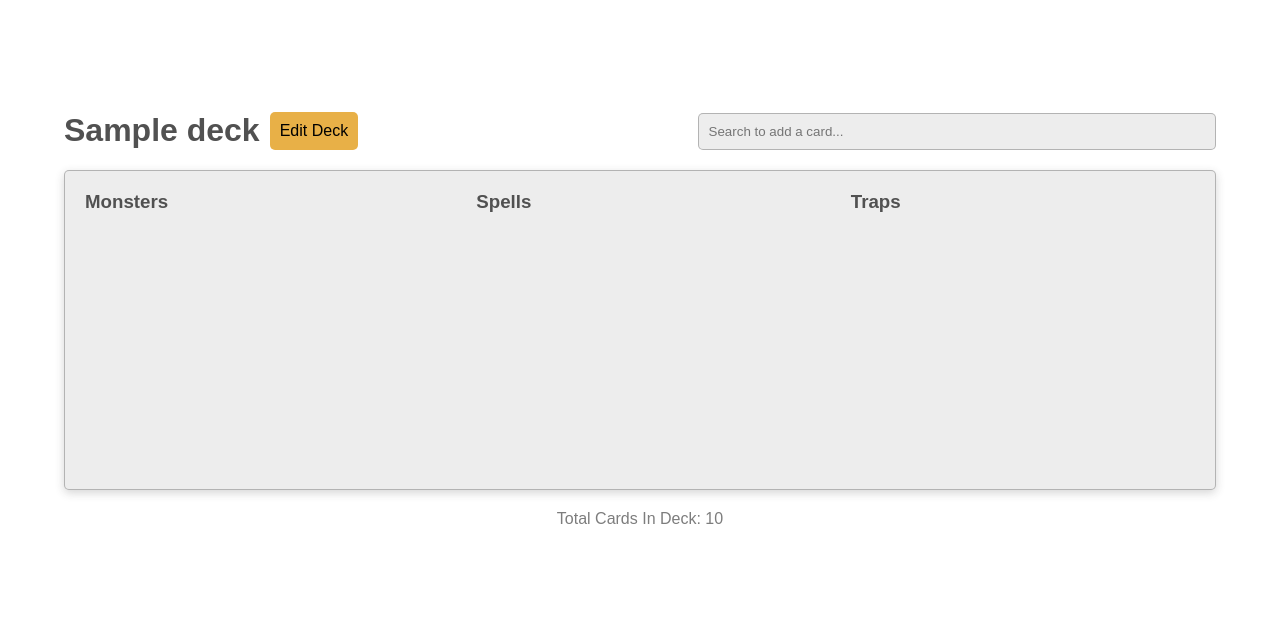
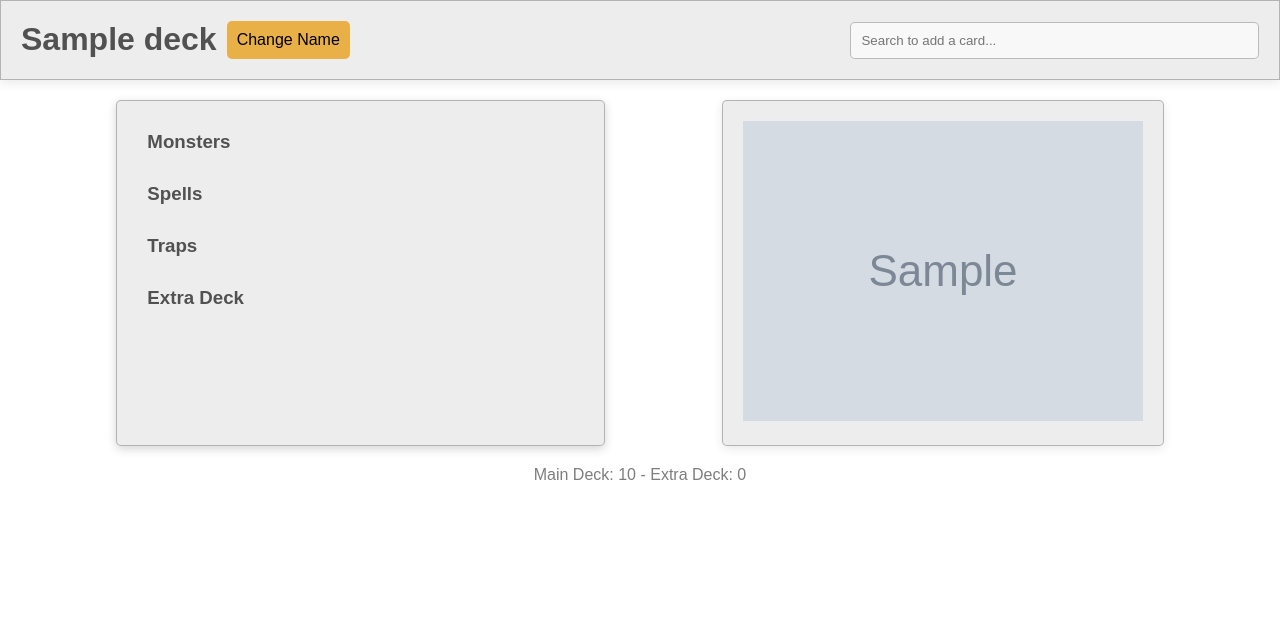
Before and after one commit to inmanjlai/Yu-Gi-Search, a Flask app: page /decks/1 in a window 1280 px wide. Shown: the part 79-718 px from the top of the page. Run offline with Flask 3, Linux system fonts and the light colour scheme; a user stored in the database is signed in; tables that the repository leaves empty hold one stand-in row (values such as "Sample post"); grey boxes marked "Sample" are stand-in pictures.

Commit message:
better deck page

```diff
--- a/app.py
+++ b/app.py
@@ -171,7 +171,6 @@
 
 def get_random_card():
     random_card = Card.query.order_by(func.random()).limit(1).first()
-    print(random_card)
 
     return random_card
 
@@ -186,11 +185,10 @@
 # APP ROUTES ->
 @app.route("/")
 def home():
-    random_card = get_random_card()
     recent_comments = get_recent_comments()
     recent_decks = get_recent_decks()
 
-    return render_template("home.html", random_card=random_card, recent_comments=recent_comments, recent_decks=recent_decks)
+    return render_template("home.html", recent_comments=recent_comments, recent_decks=recent_decks)
 
 @app.route("/cards/search/page/<int:page_number>", methods=["POST", "GET"])
 def search_paginated(page_number):
@@ -294,6 +292,8 @@
         if password_is_correct:
             login_user(user)
             return redirect("/")
+        else:
+            return render_template("login.html", error=error)
     else:
         return render_template("login.html", error=error)
 
@@ -351,13 +351,36 @@
     deck = Deck.query.get(deck_id)
     decklist = deck.get_decklist()
 
-    cards_in_deck = 0
-    for card in decklist:
-        cards_in_deck += card["quantity"]
+    main_deck_length = 0
+    for card in decklist['main_deck']:
+        main_deck_length += card["quantity"]
 
-    print(cards_in_deck)
+    extra_deck_length = 0
+    for card in decklist['extra_deck']:
+        extra_deck_length += card["quantity"]
 
-    return render_template("deck.html", deck=deck, decklist=decklist, total=cards_in_deck)
+    return render_template("deck.html", deck=deck, decklist=decklist, main_deck_length=main_deck_length, extra_deck_length=extra_deck_length)
+
+@app.route("/decklist/add-quantity/<int:deck_id>/<int:card_id>", methods=["POST"])
+def add_card_quantity(deck_id, card_id):
+    decklist = DeckList.query.filter(DeckList.card_id==card_id, DeckList.deck_id==deck_id).first()
+    decklist.quantity += 1
+
+    db.session.commit()
+    return {"response": decklist.quantity}
+
+@app.route("/decklist/del-quantity/<int:deck_id>/<int:card_id>", methods=["POST"])
+def del_card_quantity(deck_id, card_id):
+    decklist = DeckList.query.filter(DeckList.card_id==card_id, DeckList.deck_id==deck_id).first()
+    if decklist.quantity == 1:
+        db.session.delete(decklist)
+        db.session.commit()
+        return {"response": 0}
+    else:
+        decklist.quantity -= 1
+        db.session.commit()
+        return {"response": decklist.quantity}
+
 
 @app.route("/decks/<int:deck_id>/404")
 def card_not_found(deck_id):
--- a/static/new_styles.css
+++ b/static/new_styles.css
@@ -922,11 +922,6 @@
     color: #7d7d7d;
 }
 
-.hover-card-display {
-    position: absolute;
-    visibility: hidden;
-}
-
 .error {
     background-color: rgb(209, 65, 65);
     padding: 10px;
@@ -939,11 +934,12 @@
 }
 
 .decklist-page {
-    height: 80%;
-    width: 100%;
+    /* margin: 20px; */
+    min-height: 80%;
+    width: auto;
     display: flex;
     flex-direction: column;
-    justify-content: center;
+    /* justify-content: center; */
     align-items: center;
     gap: 20px;
 }
@@ -955,18 +951,26 @@
 .deck-info {
     display: flex;
     flex-direction: row;
-    width: 90%;
-    max-width: 1400px;
+    /* width: 50%; */
+    width: 100%;
+    /* max-width: 1100px; */
     gap: 20px;
     justify-content: space-between;
     align-items: flex-end;
+    background-color: rgba(237, 237, 237, 1);
+    padding: 20px;
+    border: 1px solid rgba(44, 44, 44, 0.3);
+    /* border-radius: 5px; */
+    box-shadow: 0 3px 10px rgba(44, 44, 44, 0.1);
+    position: sticky;
+    top: 0;
+    z-index: 10000;
 }
 
 .deck-info > div {
     display: flex;
     flex-direction: column;
     gap: 20px;
-    max-width: 70ch;
 }
 
 
@@ -985,28 +989,71 @@
     cursor: pointer;
 }
 
+.decklist-area {
+    display: flex;
+    width: 100%;
+    justify-content: space-evenly;
+    min-height: 90%;
+}
+
+.card-display {
+    background-color: rgba(237, 237, 237, 1);
+    height: max-content;
+    padding: 20px;
+    position: sticky;
+    border: 1px solid rgba(44, 44, 44, 0.3);
+    border-radius: 5px;
+    box-shadow: 0 3px 10px rgba(44, 44, 44, 0.1);
+    top: 100px;
+    z-index: 1;
+}
+
 .decklist-container {
     display: flex;
-    flex-direction: row;
+    flex-direction: column;
     flex-wrap: wrap;
-    gap: 25px;
+    gap: 10px;
     padding: 20px;
+    min-width: 489px;
     background-color: rgb(237, 237, 237);
     border-radius: 5px;
     border: 1px solid rgba(44, 44, 44, 0.3);
-    /* max-height: 80%; */
-    min-height: 50%;
     box-shadow: 0 3px 10px rgba(44, 44, 44, 0.2);
-    max-width: 1400px;
-    width: 90%;
+    max-width: 1100px;
+    align-items: flex-start;
+    justify-content: flex-start;
     overflow: auto;
 }
+
+.card-types {
+    display: flex;
+    flex-direction: column;
+    justify-content: flex-start;
+    align-items: flex-start;
+    /* width: 100%; */
+    height: max-content;
+    max-width: 500px;
+    width: 100%;
+    gap: 10px;
+    padding: 10px;
+}
+
+.card-btns {
+    display: flex;
+    flex-direction: row;
+    /* outline: 2px solid red; */
+}
+
+.card-btns form {
+    width: 50%;
+}
+
 
 .type-container {
     display: flex;
     flex-direction: column;
     gap: 10px;
-    flex-grow: 1;
+    /* flex-grow: 1; */
     max-width: 33%;
     position: relative;
 }
@@ -1021,6 +1068,13 @@
     justify-content: space-between;
     align-items: center;
     cursor: pointer;
+    width: 100%;
+    max-width: 500px;
+    /* max-width: 50%; */
+}
+
+.type-h3 {
+    max-width: 40%;
 }
 
 .decklist-card p {
@@ -1055,7 +1109,7 @@
     padding: 10px;
     border: 1px solid rgba(44, 44, 44, 0.3);
     border-radius: 5px;
-    background-color: rgba(237, 237, 237, 1);
+    background-color: rgba(248, 248, 248, 1);
     flex-grow: 1;
     /* max-width: 400px; */
     /* align-self: flex-end; */
--- a/static/scripts/addCardScript.js
+++ b/static/scripts/addCardScript.js
@@ -2,8 +2,6 @@
 
 const split = window.location.href.split("/")
 let deck_id = split[split.length - 1]
-
-const deck = {id: 22}
 
 addCardSearchbar.addEventListener("input", async(e) => {
 
@@ -15,7 +13,7 @@
         cardList = await listOfCards.json()
 
         dropdown.innerHTML = ""
-        dropdown.style.opacity = 1
+        dropdown.style.display = "flex"
         cardList.forEach(card => {
             dropdown.innerHTML += `
                 <form action="/decklist/${deck_id}/${card.id}" method="POST">
@@ -28,7 +26,7 @@
 
     if (text.length === 0) {
         dropdown.innerHTML = ""
-        dropdown.style.opacity = 0
+        dropdown.style.display = "none"
     }
 })
 
@@ -36,6 +34,4 @@
     let text = addCardSearchbar.value
     const dropdown = document.querySelector(".add-card-dropdown")
 
-    console.log(e.target)
-
 })
--- a/static/scripts/exampleScript.js
+++ b/static/scripts/exampleScript.js
@@ -11,7 +11,6 @@
         dropdown.innerHTML = ""
         dropdown.style.opacity = 1
         cardList.forEach(card => {
-            console.log(card.name)
             dropdown.innerHTML += `<a href='/card/${card.id}'>${card.name}</a>`
         })
 
--- a/static/scripts/mouseOverCard.js
+++ b/static/scripts/mouseOverCard.js
@@ -1,23 +1,35 @@
-let cardDisplay = document.querySelector(".hover-card-display")
+let cardDisplay = document.querySelector(".card-display")
 
-console.log(cardDisplay.children[0].src)
+console.log("HELLO WORLD")
 
-window.addEventListener("mouseover", async(e) => {
-    if(e.target.classList.contains("decklist-card") || e.target.classList.contains("cardnamespan") || e.target.classList.contains("cardnamep")) {
-        let card_to_fetch = e.target.children[0].children[0].innerText
-        let img = await (await fetch(`/card/${card_to_fetch}/img`)).json()
-        console.log(img.img_url)
+const displayCard = (img_url) => {
+    cardDisplay.children[0].src = img_url
+}
 
-        // cardDisplay.style.visibility = "visible"
-        cardDisplay.style.left = e.pageX
-        cardDisplay.style.top = e.pageY
+// const split = window.location.href.split("/")
+// let deck_id = split[split.length - 1]
 
-        cardDisplay.children[0].src = img.img_url
+const addCardQuantity = async(e) => {
+    const card_id = e.target.id.split("add-card-btn-")[1]
 
-        console.log(e.pageX)
-        console.log(cardDisplay.style.left)
+    const card_quantity_span = document.querySelector(`.card-${card_id}-quantity`)
+
+    const req = await (await fetch(`/decklist/add-quantity/${deck_id}/${card_id}`, {method: "POST"})).json()
+
+    card_quantity_span.innerText = req.response
+}
+
+const delCardQuantity = async(e) => {
+    const card_id = e.target.id.split("del-card-btn-")[1]
+    const cardContainer = document.querySelector(`.decklist-card-${card_id}`)
+
+    const card_quantity_span = document.querySelector(`.card-${card_id}-quantity`)
+
+    const req = await (await fetch(`/decklist/del-quantity/${deck_id}/${card_id}`, {method: "POST"})).json()
+
+    if(req.response === 0) {
+        cardContainer.remove()
     }
-    else {
-        cardDisplay.style.visibility = "hidden"
-    }
-})
+
+    card_quantity_span.innerText = req.response
+}
--- a/templates/deck.html
+++ b/templates/deck.html
@@ -8,7 +8,7 @@
     <title>Yu-Gi-Search | {{deck.name}}</title>
     <script src="/static//scripts/addCardScript.js" defer></script>
     <script src="/static//scripts/editDeck.js" defer></script>
-    <!-- <script src="/static//scripts/mouseOverCard.js" defer></script> -->
+    <script src="/static//scripts/mouseOverCard.js" defer></script>
 </head>
 <body>
 
@@ -31,7 +31,7 @@
             <div>
                 <h1>{{deck.name}}</h1>
                 {% if current_user.id == deck.user_id %}
-                    <button onclick="openEditDeckModal()" class="editDeckButton">Edit Deck</button>
+                    <button onclick="openEditDeckModal()" class="editDeckButton">Change Name</button>
                 {% endif %}
             </div>
 
@@ -51,86 +51,118 @@
             {% endif %}
         </div>
 
+
+        <div class="decklist-area">
             <div class="decklist-container">
-            <div class="type-container">
-                <h3>Monsters</h3>
-                {% for card in decklist %}
+                <div class="card-types">
+                    <h3 class="type-h3">Monsters</h3>
+                    {% for card in decklist.main_deck %}
                     {% if "Monster" in card.type %}
-                <div class="decklist-card">
-                    <p class="cardnamep">{{card.quantity}} <span class="cardnamespan">{{card.name}}</span></p>
+                    <div class="decklist-card decklist-card-{{card.id}}" onmouseenter="displayCard('{{card.img_url}}')">
+                        <p class="cardnamep"> <span class="card-{{card.id}}-quantity">{{card.quantity}}</span> <span class="cardnamespan">{{card.name}}</span></p>
                         {% if current_user.id == deck.user_id %}
-                    <form action="/decklist/delete" method="POST">
+                        <div class="card-btns">
+                            <form onsubmit="event.preventDefault(); addCardQuantity(event)" id="add-card-btn-{{card.id}}">
                                 <input type="hidden" name="card-id" value="{{card.id}}">
                                 <input type="hidden" name="deck-id" value="{{deck.id}}">
-                        <button><span class="material-symbols-outlined">close</span></button>
+                                <button id="add-btn"><span class="material-symbols-outlined" id="{{card.id}}">add</span></button>
                             </form>
+                            <form onsubmit="event.preventDefault(); delCardQuantity(event)" id="del-card-btn-{{card.id}}">
+                                <input type="hidden" name="card-id" value="{{card.id}}">
+                                <input type="hidden" name="deck-id" value="{{deck.id}}">
+                                <button id="delete-btn"><span class="material-symbols-outlined" id="{{card.id}}">close</span></button>
+                            </form>
+                        </div>
                         {% endif %}
                     </div>
                     {% endif %}
                     {% endfor %}
                 </div>
-            <div class="type-container">
-                <h3>Spells</h3>
-                {% for card in decklist %}
+                <div class="card-types">
+
+                    <h3 class="type-h3">Spells</h3>
+                    {% for card in decklist.main_deck %}
                     {% if "Spell" in card.type %}
-                <div class="decklist-card">
-                    <p class="cardnamep">{{card.quantity}} <span class="cardnamespan">{{card.name}}</span> </p>
+                    <div class="decklist-card decklist-card-{{card.id}}" onmouseenter="displayCard('{{card.img_url}}')">
+                        <p class="cardnamep"> <span class="card-{{card.id}}-quantity">{{card.quantity}}</span> <span class="cardnamespan">{{card.name}}</span></p>
                         {% if current_user.id == deck.user_id %}
-                    <form action="/decklist/delete" method="POST">
+                        <div class="card-btns">
+                            <form onsubmit="event.preventDefault(); addCardQuantity(event)" id="add-card-btn-{{card.id}}">
                                 <input type="hidden" name="card-id" value="{{card.id}}">
                                 <input type="hidden" name="deck-id" value="{{deck.id}}">
-                        <button><span class="material-symbols-outlined">close</span></button>
+                                <button id="add-btn"><span class="material-symbols-outlined" id="{{card.id}}">add</span></button>
                             </form>
+                            <form onsubmit="event.preventDefault(); delCardQuantity(event)" id="del-card-btn-{{card.id}}">
+                                <input type="hidden" name="card-id" value="{{card.id}}">
+                                <input type="hidden" name="deck-id" value="{{deck.id}}">
+                                <button id="delete-btn"><span class="material-symbols-outlined" id="{{card.id}}">close</span></button>
+                            </form>
+                        </div>
                         {% endif %}
                     </div>
                     {% endif %}
                     {% endfor %}
                 </div>
-            <div class="type-container">
-                <h3>Traps</h3>
-                {% for card in decklist %}
+                <div class="card-types">
+                    <h3 class="type-h3">Traps</h3>
+                    {% for card in decklist.main_deck %}
                     {% if "Trap" in card.type %}
-                <div class="decklist-card">
-                    <p class="cardnamep">{{card.quantity}}  <span class="cardnamespan">{{card.name}}</span> </p>
+                    <div class="decklist-card decklist-card-{{card.id}}" onmouseenter="displayCard('{{card.img_url}}')">
+                        <p class="cardnamep"> <span class="card-{{card.id}}-quantity">{{card.quantity}}</span> <span class="cardnamespan">{{card.name}}</span></p>
                         {% if current_user.id == deck.user_id %}
-                    <form action="/decklist/delete" method="POST">
+                        <div class="card-btns">
+                            <form onsubmit="event.preventDefault(); addCardQuantity(event)" id="add-card-btn-{{card.id}}">
                                 <input type="hidden" name="card-id" value="{{card.id}}">
                                 <input type="hidden" name="deck-id" value="{{deck.id}}">
-                        <button><span class="material-symbols-outlined">close</span></button>
+                                <button id="add-btn"><span class="material-symbols-outlined" id="{{card.id}}">add</span></button>
                             </form>
+                            <form onsubmit="event.preventDefault(); delCardQuantity(event)" id="del-card-btn-{{card.id}}">
+                                <input type="hidden" name="card-id" value="{{card.id}}">
+                                <input type="hidden" name="deck-id" value="{{deck.id}}">
+                                <button id="delete-btn"><span class="material-symbols-outlined" id="{{card.id}}">close</span></button>
+                            </form>
+                        </div>
                         {% endif %}
                     </div>
                     {% endif %}
                     {% endfor %}
                 </div>
+                <div class="card-types">
+                    <h3 class="type-h3">Extra Deck</h3>
+                    {% for card in decklist.extra_deck %}
+                    <div class="decklist-card decklist-card-{{card.id}}" onmouseenter="displayCard('{{card.img_url}}')">
+                        <p class="cardnamep"> <span class="card-{{card.id}}-quantity">{{card.quantity}}</span> <span class="cardnamespan">{{card.name}}</span></p>
+                        {% if current_user.id == deck.user_id %}
+                        <div class="card-btns">
+                            <form onsubmit="event.preventDefault(); addCardQuantity(event)" id="add-card-btn-{{card.id}}">
+                                <input type="hidden" name="card-id" value="{{card.id}}">
+                                <input type="hidden" name="deck-id" value="{{deck.id}}">
+                                <button id="add-btn"><span class="material-symbols-outlined" id="{{card.id}}">add</span></button>
+                            </form>
+                            <form onsubmit="event.preventDefault(); delCardQuantity(event)" id="del-card-btn-{{card.id}}">
+                                <input type="hidden" name="card-id" value="{{card.id}}">
+                                <input type="hidden" name="deck-id" value="{{deck.id}}">
+                                <button id="delete-btn"><span class="material-symbols-outlined" id="{{card.id}}">close</span></button>
+                            </form>
                         </div>
-        <p class="total">Total Cards In Deck: {{total}}</p>
+                        {% endif %}
+                    </div>
+                    {% endfor %}
+                </div>
+            </div>
+
+            <div class="card-display">
+                {% if decklist.main_deck[0] != undefined %}
+                <img src="{{decklist.main_deck[0].img_url}}" alt="Current Hovered Card">
+                {% else %}
+                <img width="421" height="614" src="http://duellinks.gamea.co/file/qa/umi92hxs/q/378a9b0ac81d00d6712dcaef1f188ec012508179_1.jpg" alt="">
+                {% endif %}
+            </div>
+        </div>
+        <p class="total">Main Deck: {{main_deck_length}} - Extra Deck: {{extra_deck_length}}</p>
         <div class="hover-card-display">
             <img src="" alt="">
         </div>
     </div>
 </body>
 </html>
-
-
-
-
-
-
-<!-- {% for card in decklist %}
-    {% for i in range(card.quantity) %}
-        {% if deck.user_id == current_user.id %}
-            <form action="/decklist/delete" method="POST">
-                <input type="hidden" name="card-id" value={{card.id}}>
-                <input type="hidden" name="deck-id" value={{deck.id}}>
-                <button class="decklist-single-card">
-                    <img src={{card.img_url}} alt="{{card.name}}">
-                </button>
-            </form>
-        {% else %}
-            <button class="decklist-single-card">
-                <img src={{card.img_url}} alt="{{card.name}}">
-            </button>
-        {% endif %}
-    {% endfor %}
-{% endfor %} -->
```
Also changed, not shown: other parts of static/new_styles.css (+35 -4 lines), models/Card.py (+10 -3 lines). Lines whose indentation alone changed are shown as unchanged.
